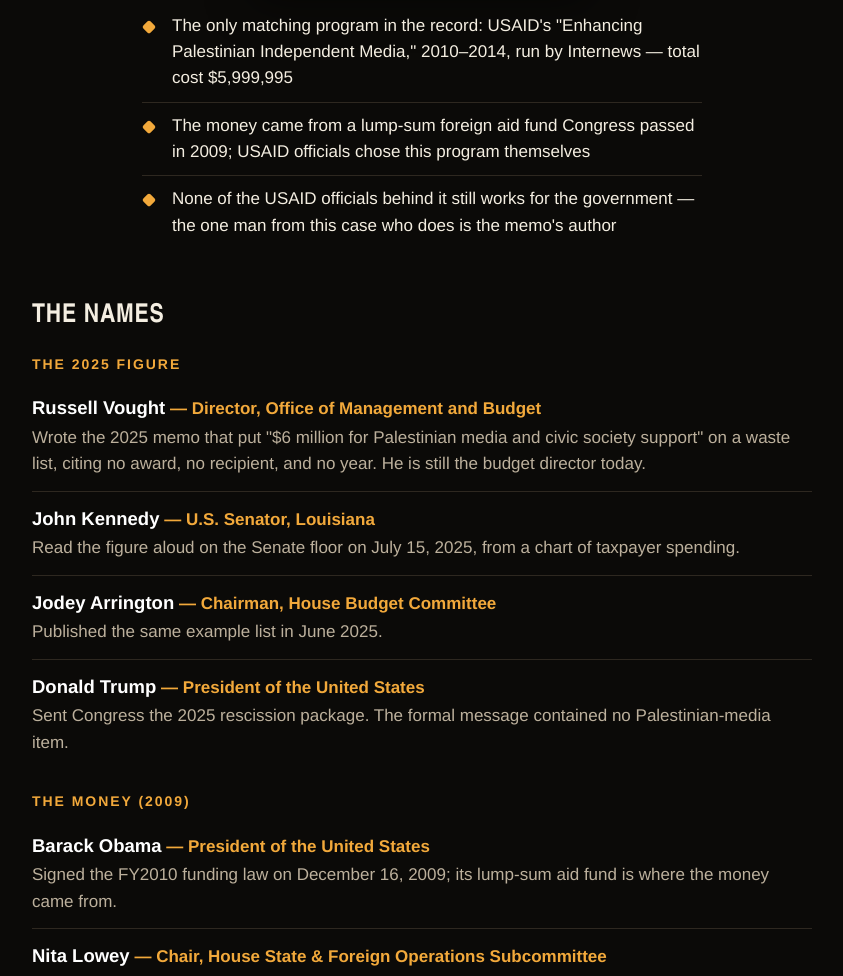
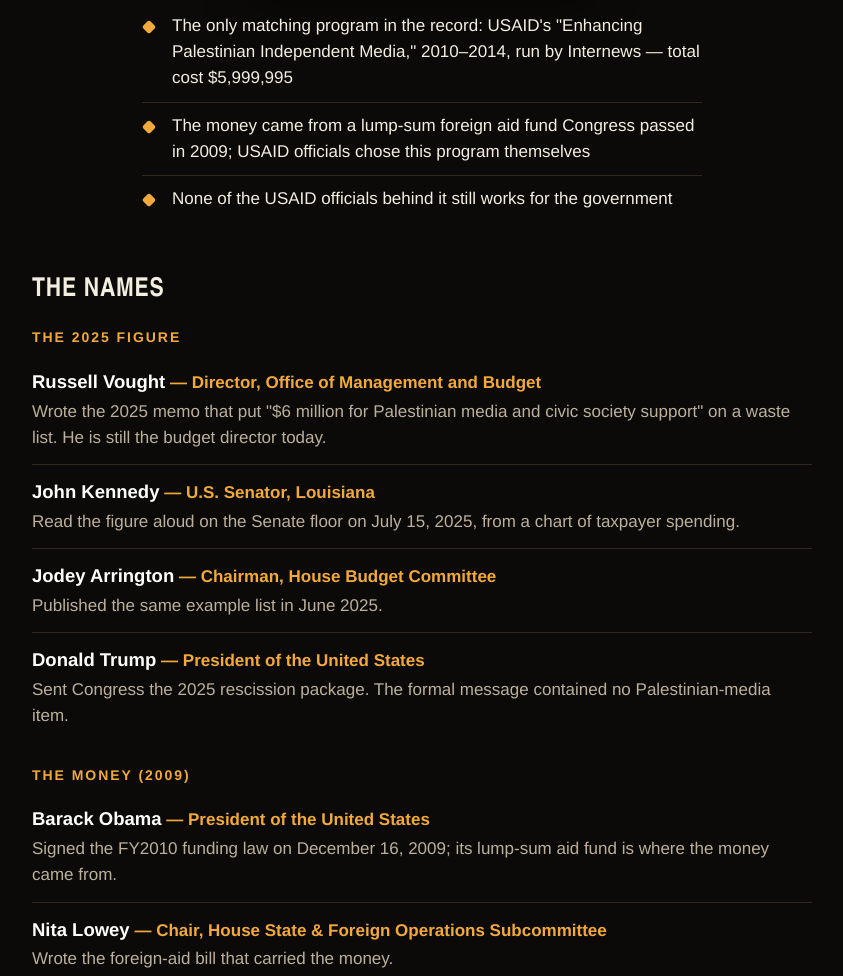
Before and after one commit to Makedealnow/whodidus, a plain HTML site: page case-001.html in a window 1280 px wide. Shown: the part 762-1738 px from the top of the page, without its empty margins (218-1061 px from the left). Drawn offline with Linux system fonts and the light colour scheme.

Commit message:
Case 001: end on the USAID officials — remove the Vought callout lines (editorial rule)

```diff
--- a/case-001.html
+++ b/case-001.html
@@ -29,7 +29,7 @@
     <ul class="points">
       <li>The only matching program in the record: USAID's "Enhancing Palestinian Independent Media," 2010–2014, run by Internews — total cost $5,999,995</li>
       <li>The money came from a lump-sum foreign aid fund Congress passed in 2009; USAID officials chose this program themselves</li>
-      <li>None of the USAID officials behind it still works for the government — the one man from this case who does is the memo's author</li>
+      <li>None of the USAID officials behind it still works for the government</li>
     </ul>
   </section>
 
@@ -39,7 +39,7 @@
     <p class="group-label">The 2025 figure</p>
     <ul class="names">
       <li><span class="who"><strong>Russell Vought</strong></span> <span class="role">— Director, Office of Management and Budget</span>
-        <span class="did">Wrote the 2025 memo that put "$6 million for Palestinian media and civic society support" on a waste list, citing no award, no recipient, and no year. He is still the budget director today.</span></li>
+        <span class="did">Wrote the 2025 memo that put "$6 million for Palestinian media and civic society support" on a waste list. He is still the budget director today.</span></li>
       <li><span class="who"><strong>John Kennedy</strong></span> <span class="role">— U.S. Senator, Louisiana</span>
         <span class="did">Read the figure aloud on the Senate floor on July 15, 2025, from a chart of taxpayer spending.</span></li>
       <li><span class="who"><strong>Jodey Arrington</strong></span> <span class="role">— Chairman, House Budget Committee</span>
```
